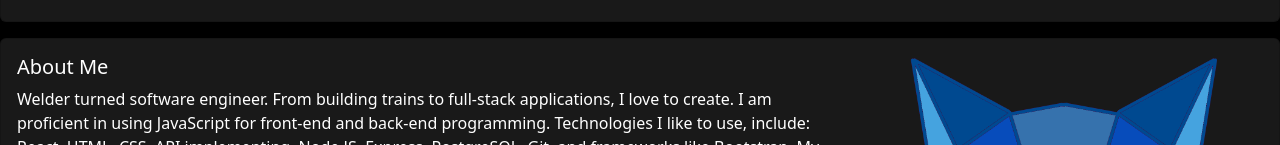
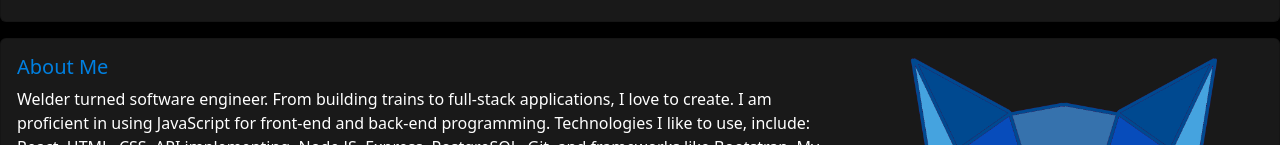
Before and after one commit to robbiemwoolf/website, a React (Create React App) app: page / in a window 1280 px wide. Shown: the part 399-544 px from the top of the page. Built offline with nearby package versions, Linux system fonts and the light colour scheme.

Commit message:
changed title color to blue

```diff
--- a/src/about/About.js
+++ b/src/about/About.js
@@ -4,7 +4,7 @@ export default function About() {
             <div className='row g-0'>
                 <div className='col-md-8'>
                     <div className='card-body'>
-                        <h5 className='card-title'>About Me</h5>
+                        <h5 className='card-title special'>About Me</h5>
                         <p className='card-text'>Welder turned software engineer. From building trains to full-stack applications, I love to create. I am proficient in using JavaScript for front-end and back-end programming. Technologies I like to use, include: React, HTML, CSS, API implementing, Node.JS, Express, PostgreSQL, Git, and frameworks like Bootstrap. My experience as a welder provides advantages in detail-oriented builds and keeping client satisfaction as a top priority. Additionally, my familiarity with large scale builds and tight deadlines developed my effectiveness in team collaboration.</p>
                     </div>
                 </div>
```
